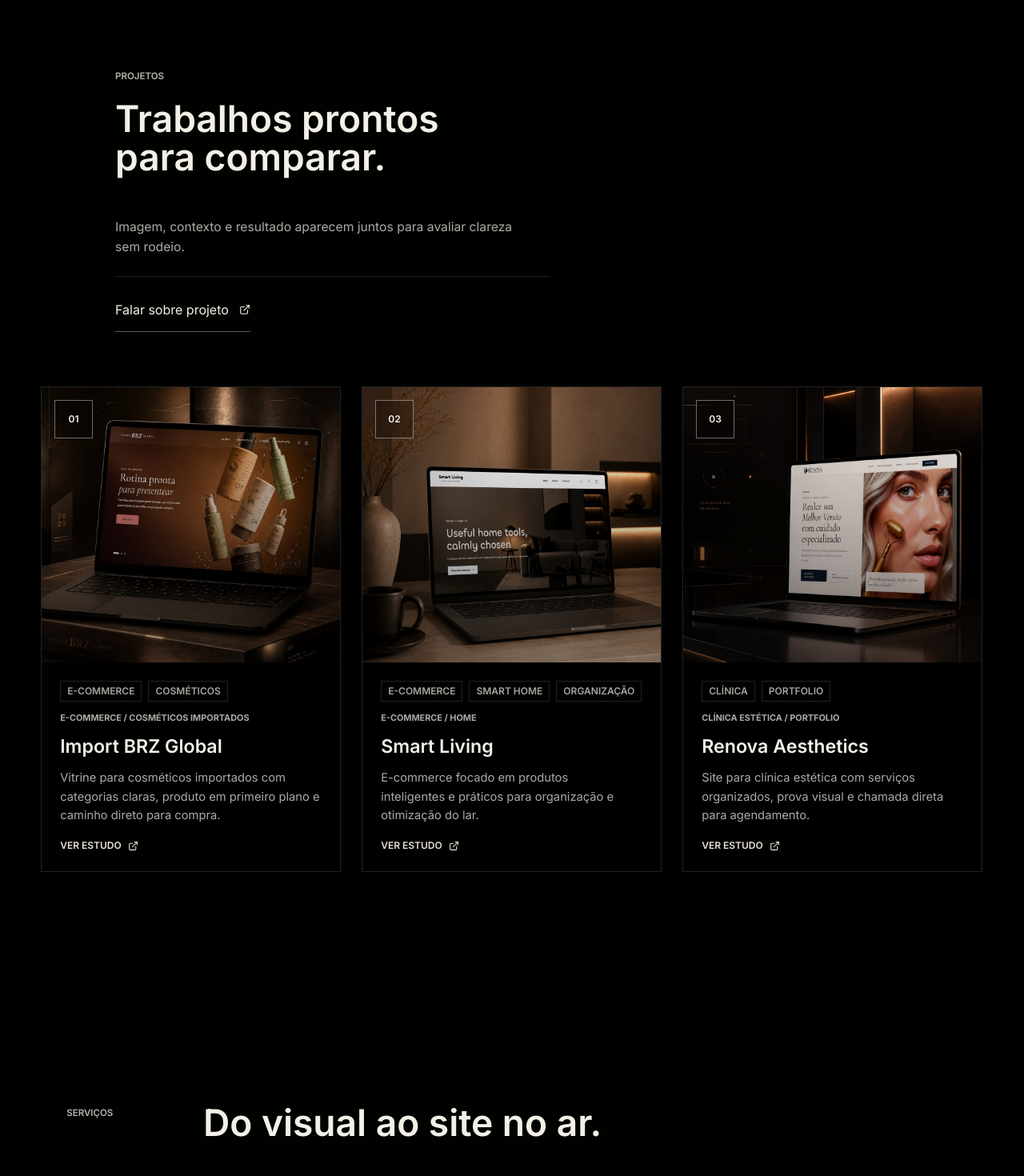
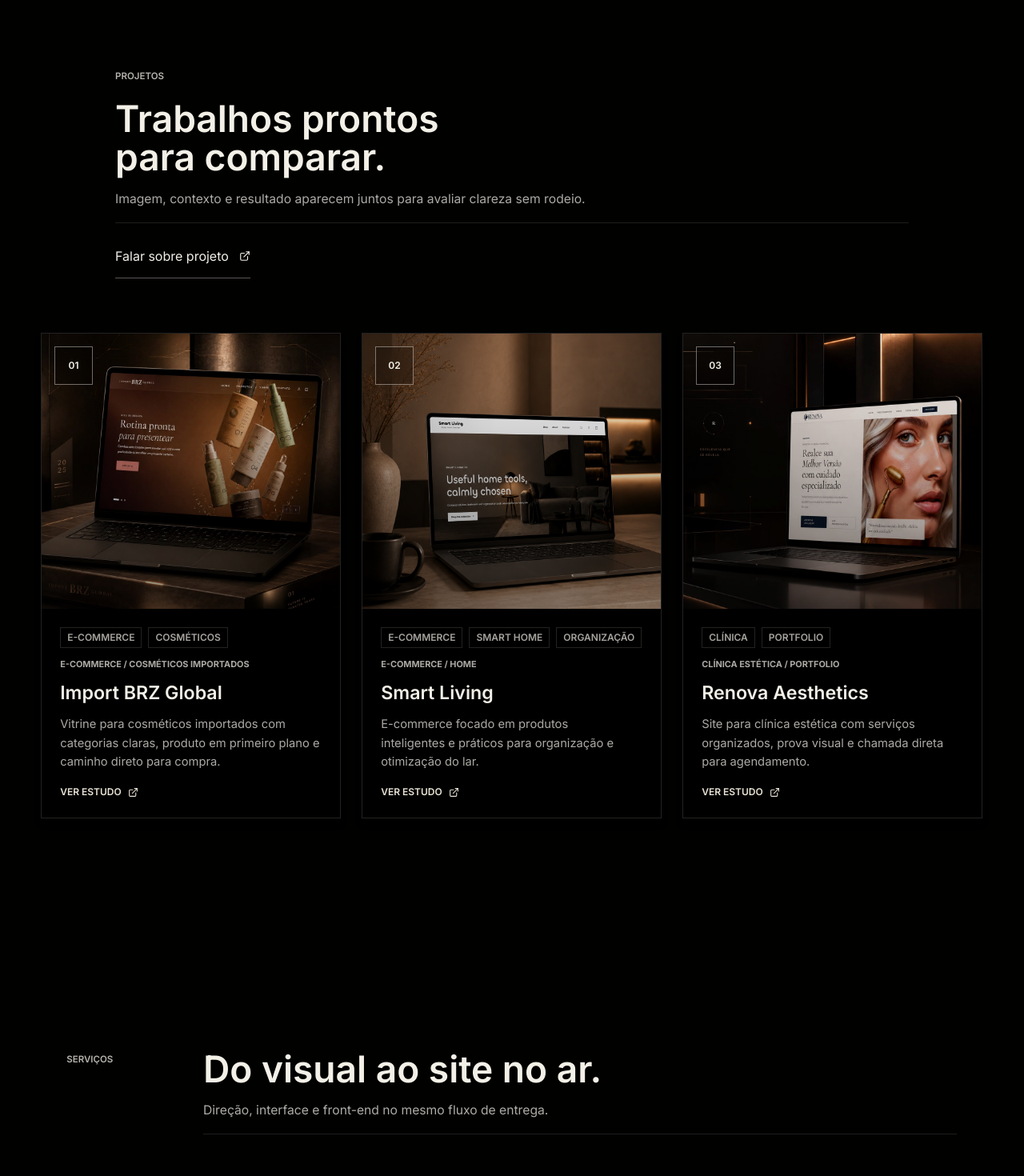
Before and after one commit to Monteiromathe550/matheus-portifolio, a React (Vite) app: page / in a window 1280 px wide. Shown: the part 1360-2830 px from the top of the page at 80% size. Built offline with nearby package versions, Linux system fonts and the light colour scheme; a web font is replaced by a local one.

Commit message:
Update index.css

```diff
--- a/src/index.css
+++ b/src/index.css
@@ -4349,7 +4349,7 @@ html.motion-ready .stack-card[data-reveal][data-reveal-visible="true"]:focus-vis
   .services-section .section-heading-main,
   .process-section .section-heading-main,
   .proof-section .section-heading-main {
-    gap: clamp(1.75rem, 4vw, 4.5rem) !important;
+    gap: clamp(0.95rem, 1.8vw, 1.35rem) !important;
   }
 
   .projects-section .section-heading-main p,
@@ -4408,6 +4408,41 @@ main[id] {
   margin-top: clamp(1.1rem, 2.4vw, 1.6rem) !important;
 }
 
+.projects-section[data-focus-section="work-proof"] .section-heading-main {
+  gap: 16px !important;
+}
+
+.projects-section[data-focus-section="work-proof"] .section-heading-main p {
+  width: 100% !important;
+  max-width: none !important;
+  padding-bottom: 16px !important;
+}
+
+.services-section .section-heading-main,
+.process-section .section-heading-main {
+  gap: 16px !important;
+}
+
+.services-section .section-heading-main p,
+.process-section .section-heading-main p {
+  width: 100% !important;
+  max-width: none !important;
+  padding-bottom: 16px !important;
+}
+
+.contact-copy {
+  gap: 0 !important;
+}
+
+.contact-title {
+  margin: 0;
+}
+
+.contact-lede {
+  margin-top: 1.1rem !important;
+  max-width: 27rem;
+}
+
 .projects-section[data-focus-section="work-proof"]:target .agency-projects {
   margin-top: clamp(0.9rem, 1.8vw, 1.25rem) !important;
 }
```
